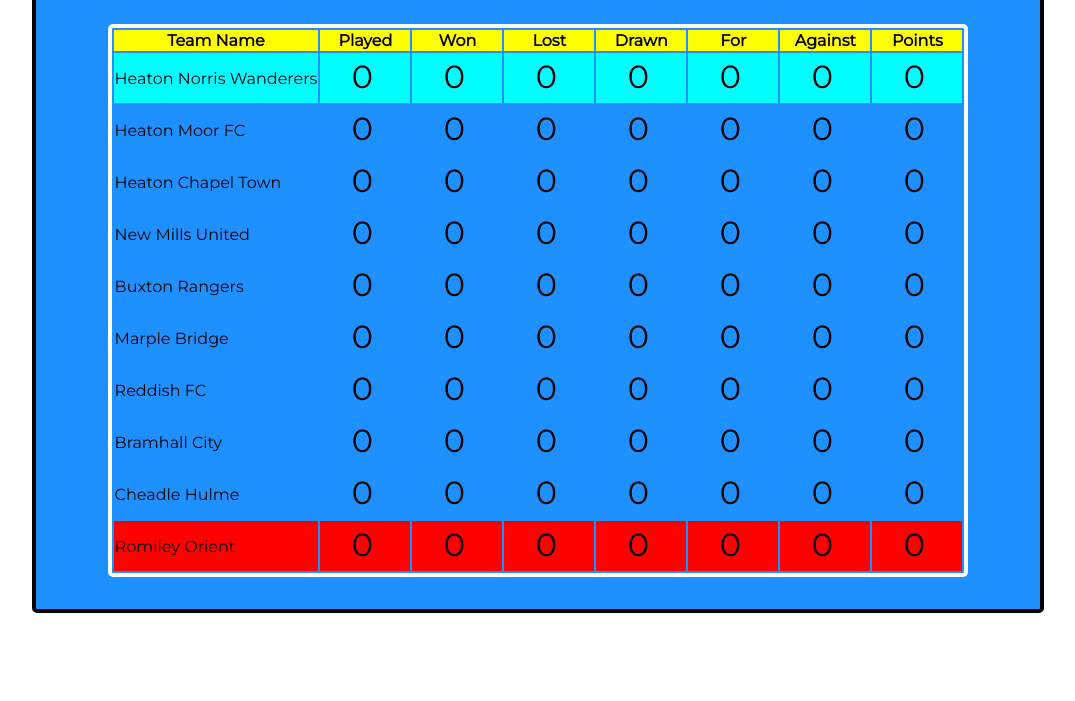
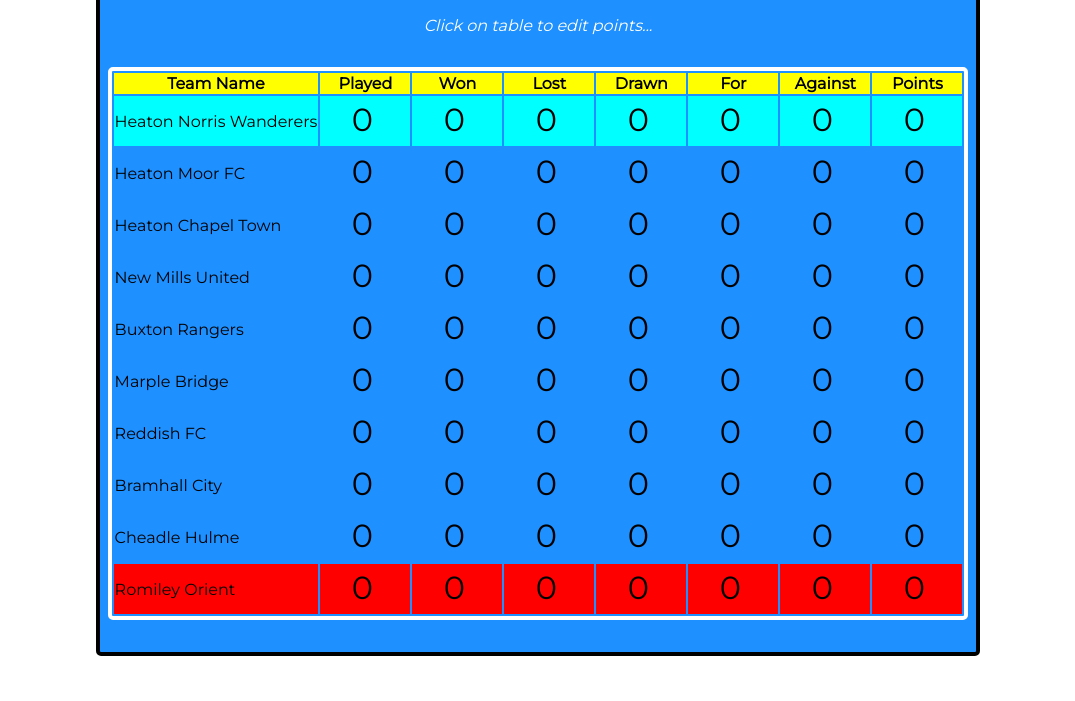
Before and after one commit to AdamFrankWhite/League-Table-App, a plain HTML site: page index.html in a window 1280 px wide. Shown: the part 99-800 px from the top of the page, without its empty margins (102-1177 px from the left). Drawn offline with nearby package versions, Linux system fonts and the light colour scheme.

Commit message:
changed header color

```diff
--- a/styles.css
+++ b/styles.css
@@ -15,6 +15,14 @@ header {
 header h1 {
 	text-align: center;
 	font-weight: bold;
+	margin: 1em auto;
+	color: white;
+}
+
+p {
+	text-align: center;
+	font-style: italic;
+	color: white;
 }
 
 /* FORMS */
@@ -31,7 +39,7 @@ form {
 /* COMPONENT STYLES -------------------- */
 
 .scoreboard {
-	width: 80%;
+	width: 70%;
 	display: table; /* cross browser alternative to fit-content*/
 	/* height: 100vh; */
 	/* height: fit-content; */
```
